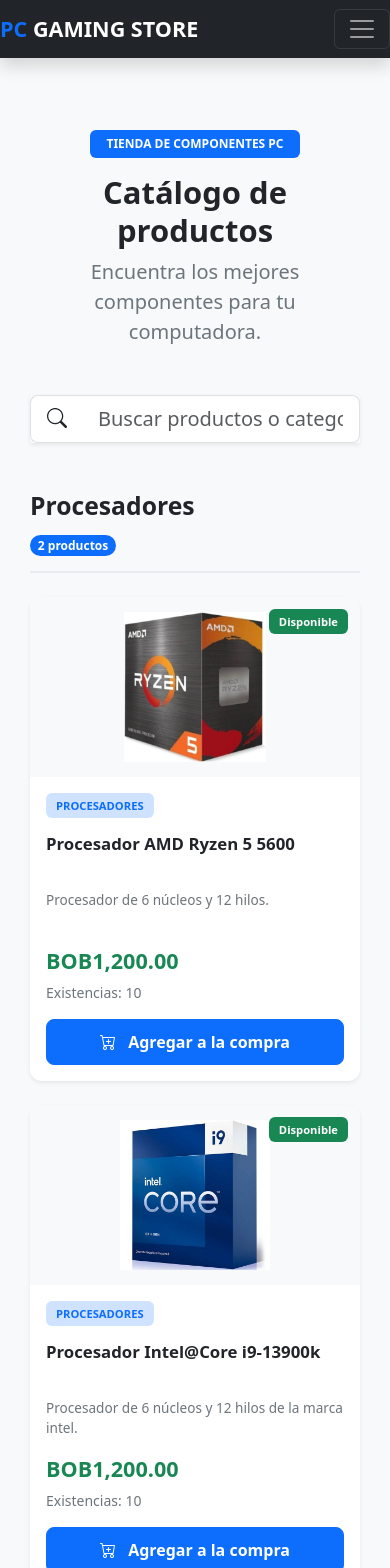
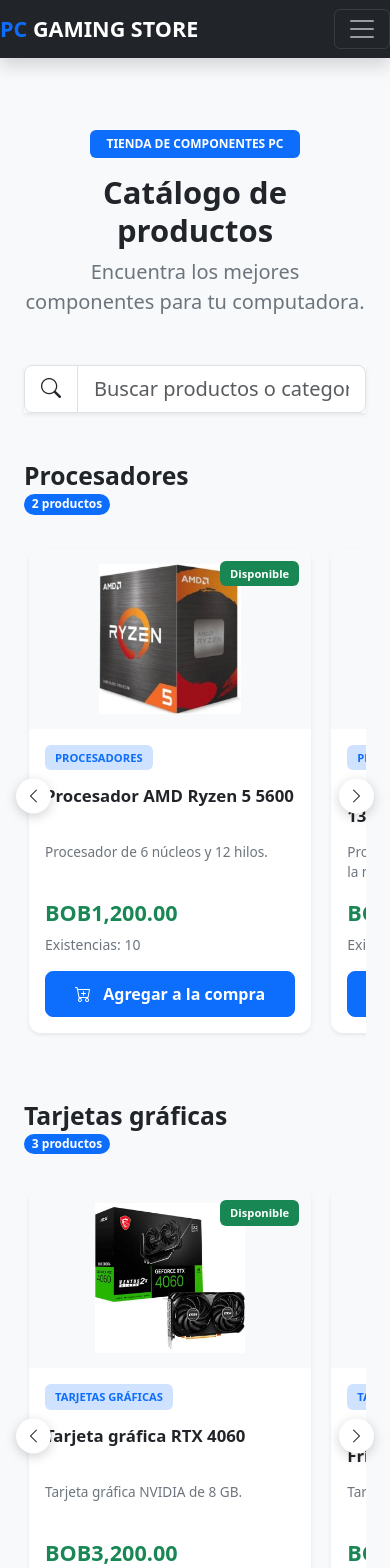
Before and after one commit to ericklopezapaza/tienda-de-componentes-PC, an Angular app: page /productos in a window 390 px wide. Shown: the top 1568 px of the page. Built offline with nearby package versions, Linux system fonts and the light colour scheme.

Commit message:
Actualizacion de los productos(carrusel de productos)

```diff
--- a/src/app/paginas/productos/productos.component.css
+++ b/src/app/paginas/productos/productos.component.css
@@ -1,49 +1,96 @@
 
-/* Encabezados de categorías */
-.categoria-titulo {
+/* Contenedor principal del carrusel */
+.carrusel-productos {
+  position: relative;
   display: flex;
   align-items: center;
-  justify-content: space-between;
-  gap: 15px;
-  padding-bottom: 15px;
-  border-bottom: 2px solid #e9ecef;
 }
 
-/* Buscador */
-.input-group .form-control {
-  border-left: none;
+/* Lista horizontal */
+.contenedor-productos {
+  display: flex;
+  gap: 20px;
+  overflow-x: auto;
+  scroll-behavior: smooth;
+  scrollbar-width: none;
+  width: 100%;
+  padding: 10px 5px 20px;
 }
 
-.input-group-text {
-  border-right: none;
+/* Ocultar scrollbar en Chrome y Edge */
+.contenedor-productos::-webkit-scrollbar {
+  display: none;
 }
 
-.input-group .form-control:focus {
-  box-shadow: none;
-  border-color: #dee2e6;
+/* Cada producto */
+.elemento-carrusel {
+  flex: 0 0 calc(25% - 15px);
+  min-width: 240px;
 }
 
-/* Resumen de compra */
-.card {
-  border-radius: 12px;
-  overflow: hidden;
+/* Flechas */
+.flecha-carrusel {
+  position: absolute;
+  z-index: 5;
+  top: 50%;
+  transform: translateY(-50%);
+  width: 42px;
+  height: 42px;
+  border: none;
+  border-radius: 50%;
+  background: #ffffff;
+  color: #212529;
+  box-shadow: 0 3px 12px rgba(0,0,0,0.18);
+  display: flex;
+  align-items: center;
+  justify-content: center;
+  cursor: pointer;
+  transition: 0.2s;
 }
 
-.card-header {
-  border-bottom: none;
+/* Posición de las flechas */
+.flecha-carrusel.izquierda {
+  left: -15px;
 }
 
-/* Adaptación a celulares */
+.flecha-carrusel.derecha {
+  right: -15px;
+}
+
+/* Efectos */
+.flecha-carrusel:hover:not(:disabled) {
+  background: #0d6efd;
+  color: white;
+}
+
+.flecha-carrusel:disabled {
+  opacity: 0.35;
+  cursor: not-allowed;
+}
+
+/* Tablets */
+@media (max-width: 992px) {
+  .elemento-carrusel {
+    flex: 0 0 calc(50% - 10px);
+  }
+}
+
+/* Celulares */
 @media (max-width: 576px) {
-
-  .categoria-titulo {
-    align-items: flex-start;
-    flex-direction: column;
+  .elemento-carrusel {
+    flex: 0 0 85%;
   }
 
-  section.container {
-    padding-left: 18px;
-    padding-right: 18px;
+  .flecha-carrusel {
+    width: 35px;
+    height: 35px;
   }
 
+  .flecha-carrusel.izquierda {
+    left: -8px;
+  }
+
+  .flecha-carrusel.derecha {
+    right: -8px;
+  }
 }
--- a/src/app/paginas/productos/productos.component.html
+++ b/src/app/paginas/productos/productos.component.html
@@ -44,12 +44,13 @@
   </div>
 
 
+
   <!-- Catálogo organizado por categorías -->
   @for (grupo of categoriasProductos(); track grupo.nombre) {
 
     <div class="mb-5">
 
-      <!-- Título de categoría -->
+      <!-- Encabezado de categoría -->
       <div class="categoria-titulo mb-4">
 
         <h2 class="fw-bold mb-0">
@@ -62,13 +63,26 @@
 
       </div>
 
+      <!-- Carrusel de productos -->
+      <div class="carrusel-productos">
 
-      <!-- Productos de la categoría -->
-      <div class="row g-4">
+        <button
+          type="button"
+          class="flecha-carrusel izquierda"
+          (click)="moverCarrusel(grupo.nombre, 'izquierda')"
+          [disabled]="posiciones()[grupo.nombre] === 0">
+
+          <i class="bi bi-chevron-left"></i>
+
+        </button>
+
+        <div
+          class="contenedor-productos"
+          [id]="'carrusel-' + grupo.nombre">
 
           @for (producto of grupo.productos; track producto.codigo) {
 
-          <div class="col-12 col-sm-6 col-lg-4 col-xl-3">
+            <div class="elemento-carrusel">
 
               <app-tarjeta-producto
                 [producto]="producto"
@@ -81,11 +95,21 @@
 
         </div>
 
+        <button
+          type="button"
+          class="flecha-carrusel derecha"
+          (click)="moverCarrusel(grupo.nombre, 'derecha')">
+
+          <i class="bi bi-chevron-right"></i>
+
+        </button>
+
+      </div>
+
     </div>
 
   } @empty {
 
-    <!-- Cuando no existen resultados -->
     <div class="text-center py-5">
 
       <i class="bi bi-search display-3 text-secondary"></i>
--- a/src/app/paginas/productos/productos.component.ts
+++ b/src/app/paginas/productos/productos.component.ts
@@ -2,6 +2,7 @@
 import { Component, signal, computed } from '@angular/core';
 import { Producto } from '../../modelos/producto';
 import { TarjetaProducto } from '../../components/tarjeta-producto/tarjeta-producto';
+
 
 @Component({
   imports: [TarjetaProducto],
@@ -10,6 +11,43 @@ import { TarjetaProducto } from '../../components/tarjeta-producto/tarjeta-produ
   templateUrl: './productos.component.html',
 })
 export class ProductosComponent {
+
+
+  // Posición de cada categoría
+  posiciones = signal<Record<string, number>>({});
+
+  // Desplazar carrusel
+  moverCarrusel(
+    categoria: string,
+    direccion: 'izquierda' | 'derecha'
+  ): void {
+
+    const contenedor = document.getElementById(
+      'carrusel-' + categoria
+    );
+
+    if (!contenedor) return;
+
+    const desplazamiento = contenedor.clientWidth * 0.8;
+
+    contenedor.scrollBy({
+      left: direccion === 'derecha'
+        ? desplazamiento
+        : -desplazamiento,
+      behavior: 'smooth'
+    });
+
+    const actual = this.posiciones()[categoria] || 0;
+
+    this.posiciones.update(posiciones => ({
+      ...posiciones,
+      [categoria]: Math.max(
+        0,
+        actual + (direccion === 'derecha' ? 1 : -1)
+      )
+    }));
+
+  }
 
   mensaje = signal('');
   cantidad = signal(0);
```
Lines whose indentation alone changed are shown as unchanged.
